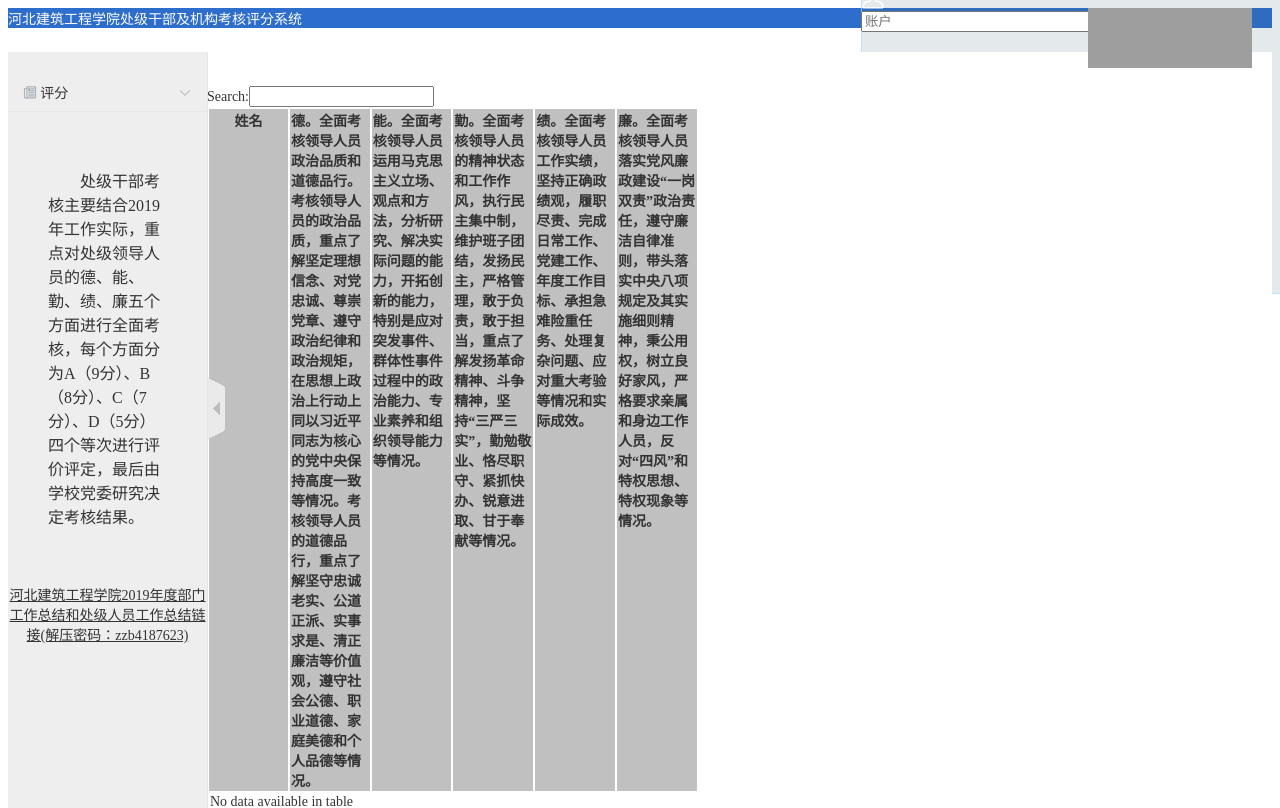
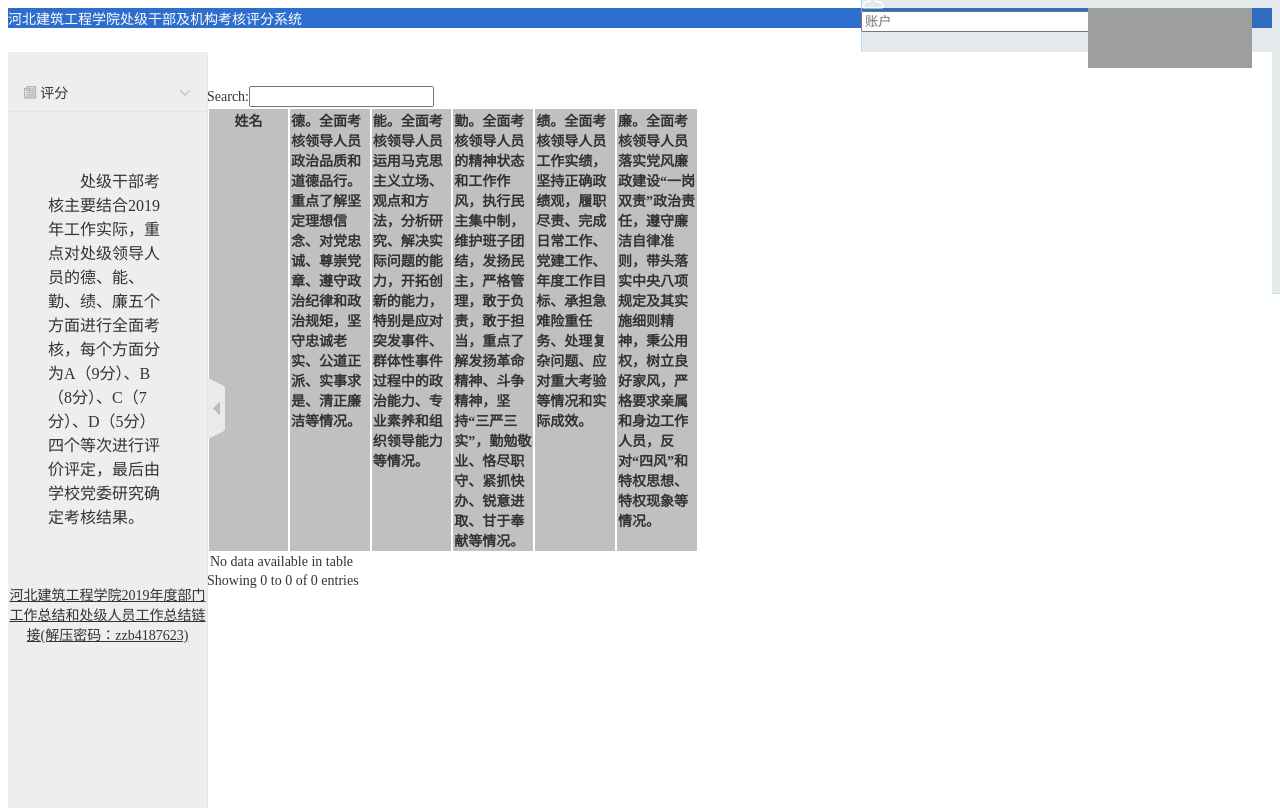
Before and after one commit to yangn0/teacherScore, a Flask app: template templates/teacherScore.html in a window 1280 px wide; the page is wider, and only the part inside the window is pictured. Run offline with Flask 2, Linux system fonts and the light colour scheme; the template is opened without the code that fills it, so the values that code supplies are empty; some libraries are stand-ins or nearby versions; grey boxes are pictures that could not be loaded.

Commit message:
前端优化

```diff
--- a/templates/bumenScore.html
+++ b/templates/bumenScore.html
@@ -17,9 +17,9 @@
 
 	</div>
 
-	<p style="padding: 40px;text-indent: 2em;    font-size: 16px;">
+	<!-- <p style="padding: 40px;text-indent: 2em;    font-size: 16px;">
 		打分以实分值打分：优秀（90分-100分），较好（80分-89分），一般（60分-79分），不合格（60分以下）。
-	</p>
+	</p> -->
 
 	<p style="text-align: center;">
 		<a style="text-decoration-line:underline;" target="_blank" href="http://www.hebiace.edu.cn/art/2020/4/3/art_6_14330.html">河北建筑工程学院2019年度部门工作总结和处级人员工作总结链接(解压密码：zzb4187623)</a>
--- a/templates/teacherScore.html
+++ b/templates/teacherScore.html
@@ -18,7 +18,7 @@
 	</div>
 
 	<p style="padding: 40px;text-indent: 2em;    font-size: 16px;">
-		处级干部考核主要结合2019年工作实际，重点对处级领导人员的德、能、勤、绩、廉五个方面进行全面考核，每个方面分为A（9分）、B（8分）、C（7分）、D（5分）四个等次进行评价评定，最后由学校党委研究决定考核结果。
+		处级干部考核主要结合2019年工作实际，重点对处级领导人员的德、能、勤、绩、廉五个方面进行全面考核，每个方面分为A（9分）、B（8分）、C（7分）、D（5分）四个等次进行评价评定，最后由学校党委研究确定考核结果。
 	</p>
 
 	<p style="text-align: center;">
@@ -42,7 +42,7 @@
 						<th width="80">序号</th>
 						<th width="80" style="text-align: center!important;">姓名</th>
 						<th width="80">
-							德。全面考核领导人员政治品质和道德品行。考核领导人员的政治品质，重点了解坚定理想信念、对党忠诚、尊崇党章、遵守政治纪律和政治规矩，在思想上政治上行动上同以习近平同志为核心的党中央保持高度一致等情况。考核领导人员的道德品行，重点了解坚守忠诚老实、公道正派、实事求是、清正廉洁等价值观，遵守社会公德、职业道德、家庭美德和个人品德等情况。</th>
+							德。全面考核领导人员政治品质和道德品行。重点了解坚定理想信念、对党忠诚、尊崇党章、遵守政治纪律和政治规矩，坚守忠诚老实、公道正派、实事求是、清正廉洁等情况。</th>
 						<th width="80">
 							能。全面考核领导人员运用马克思主义立场、观点和方法，分析研究、解决实际问题的能力，开拓创新的能力，特别是应对突发事件、群体性事件过程中的政治能力、专业素养和组织领导能力等情况。
 						</th>
```
